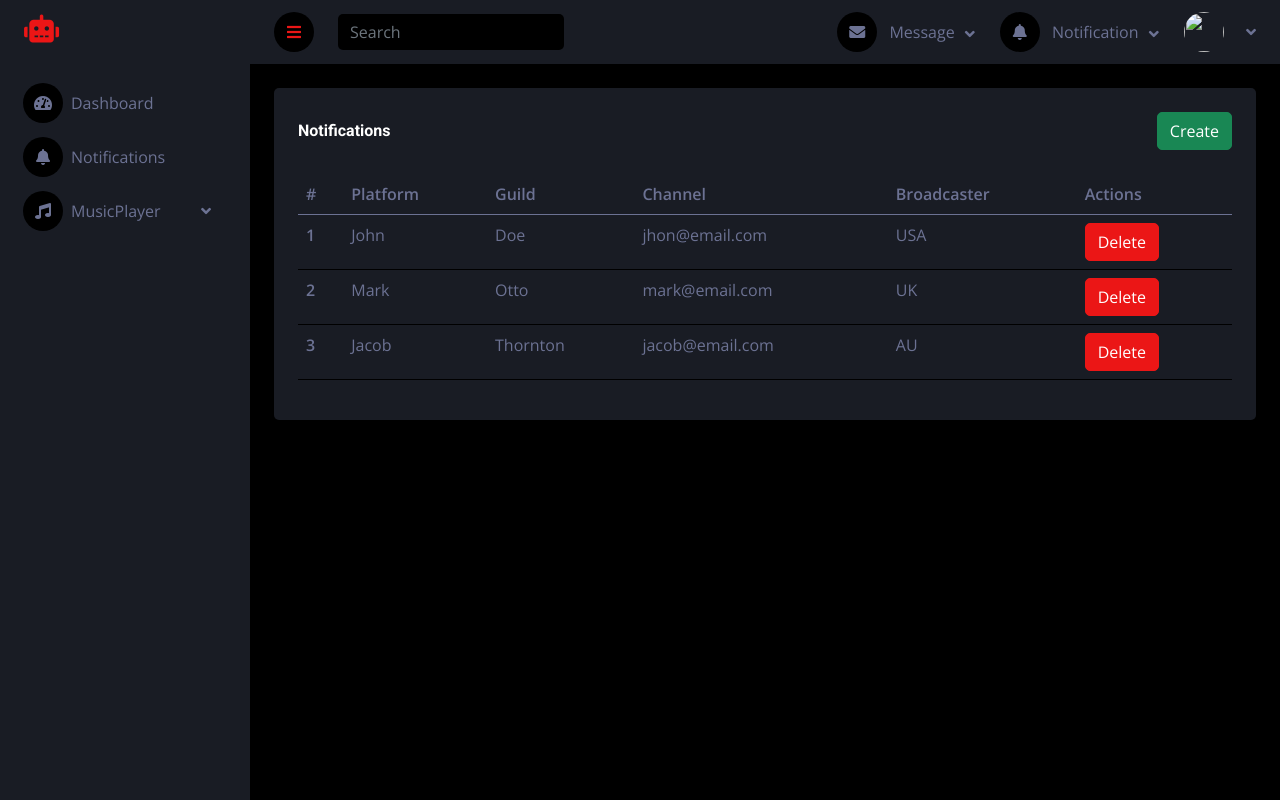
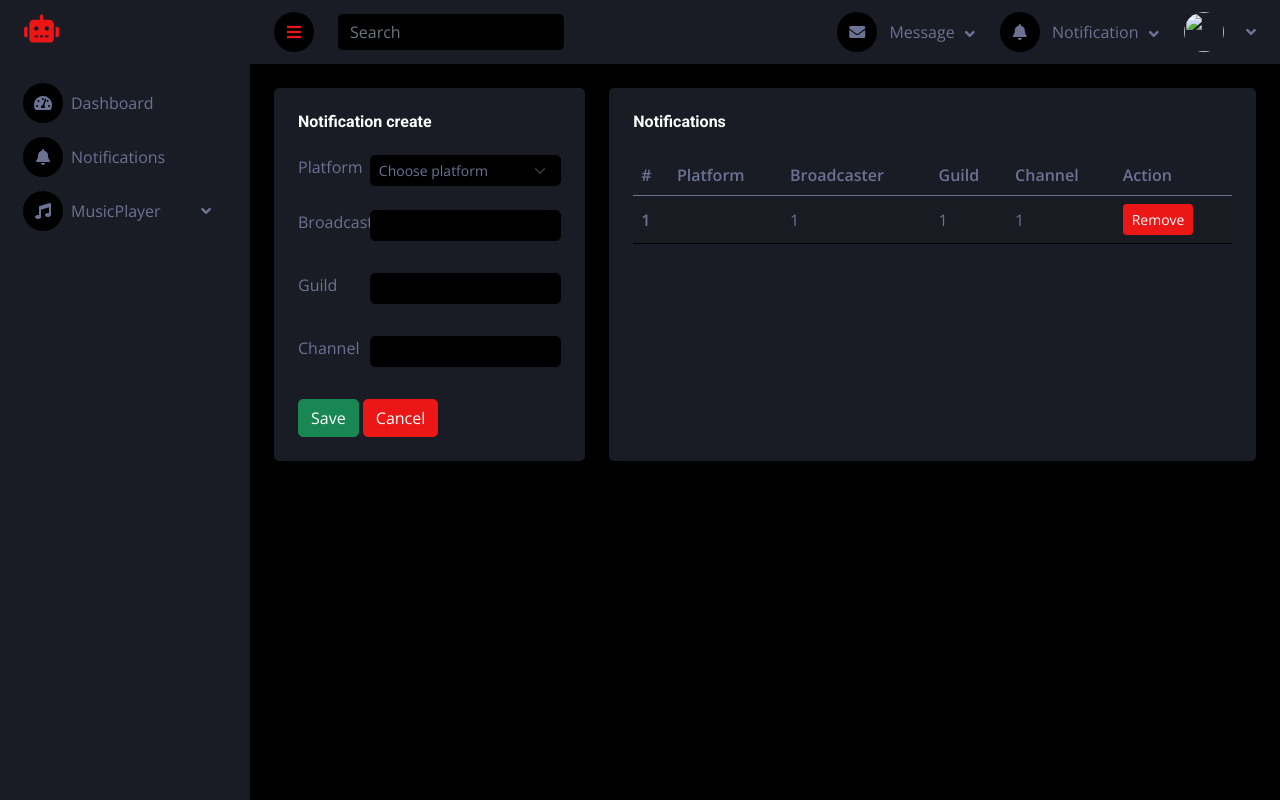
Before and after one commit to agarbuzov/ipc_discord_bot, a Python web app: template front/notifications/templates/notifications/index.html in a window 1280 px wide. Run offline with Jinja, Linux system fonts and the light colour scheme; the template is opened without the code that fills it: most values are stand-ins (such as "Sample title", 1, 10 or a date in 2020); some libraries are stand-ins or nearby versions.

Commit message:
Changed notifications template

```diff
--- a/front/base/middleware.py
+++ b/front/base/middleware.py
@@ -3,7 +3,7 @@
 from datetime import datetime
 from sqlalchemy import and_
 
-from front.base.utils import send_sock_msg
+from front.base.utils import send_socket_message
 
 from models import session as db_session
 from models import UserSession
@@ -22,5 +22,5 @@
 
 
 def bot_middleware():
-    bot_info = send_sock_msg("bot_info")
+    bot_info = send_socket_message("bot_info")
     session.bot = bot_info
--- a/front/base/routes.py
+++ b/front/base/routes.py
@@ -5,7 +5,6 @@
 from front.base.views import Auth
 from front.base.views import Logout
 from front.base.views import Profile
-from front.base.views import Test
 
 base = Blueprint("", __name__, template_folder="templates/")
 
@@ -14,5 +13,3 @@
 base.add_url_rule("/auth/", view_func=Auth.as_view("auth"))
 base.add_url_rule("/logout/", view_func=Logout.as_view("logout"))
 base.add_url_rule("/profile/", view_func=Profile.as_view("profile"))
-
-base.add_url_rule("/test/", view_func=Test.as_view("test"))
--- a/front/base/utils.py
+++ b/front/base/utils.py
@@ -19,7 +19,7 @@
     return data
 
 
-def send_sock_msg(event, data=None) -> dict:
+def send_socket_message(event, data=None) -> dict:
     try:
         with closing(create_connection("ws://localhost:5005")) as ws:
             ws.send(json.dumps({"event": event, "data": data}))
--- a/front/notifications/templates/notifications/index.html
+++ b/front/notifications/templates/notifications/index.html
@@ -2,57 +2,77 @@
 
 {% block content %}
     <div class="container-fluid pt-4 px-4">
+        <div class="row g-4">
+            <div class="col-sm-12 col-xl-4">
                 <div class="h-100 bg-secondary rounded p-4">
-            <div class="d-flex align-items-center justify-content-between mb-4">
-                <h6 class="mb-0">Notifications</h6>
-                <a class="btn btn-success" href="{{ url_for("notifications.create") }}">Create</a>
+                    <h6 class="mb-4">Notification create</h6>
+                    <form autocomplete="off" method="post" action="{{ url_for("notifications.create") }}">
+                        <div class="row mb-2">
+                            <label for="" class="col-sm-3">Platform</label>
+                            <div class="col-sm-9">
+                                <select class="form-select form-select-sm mb-3" aria-label=".form-select-sm example"
+                                        name="platform" required>
+                                    <option disabled selected>Choose platform</option>
+                                    <option value="twitch">Twitch</option>
+                                    <option value="trovo">Trovo</option>
+                                    <option value="telegram">Telegram</option>
+                                </select>
                             </div>
-            <div class="table-responsive">
-                <table class="table">
+                        </div>
+                        <div class="row mb-3">
+                            <label for="" class="col-sm-3">Broadcaster</label>
+                            <div class="col-sm-9">
+                                <input class="form-control form-select-sm mb-3" name="broadcaster">
+                            </div>
+                        </div>
+                        <div class="row mb-3">
+                            <label for="" class="col-sm-3">Guild</label>
+                            <div class="col-sm-9">
+                                <input class="form-control form-select-sm mb-3" name="guild">
+                            </div>
+                        </div>
+                        <div class="row mb-3">
+                            <label for="" class="col-sm-3">Channel</label>
+                            <div class="col-sm-9">
+                                <input class="form-control form-select-sm mb-3" name="channel">
+                            </div>
+                        </div>
+                        <input type="submit" class="btn btn-success" value="Save">
+                        <a class="btn btn-primary" href="{{ url_for }}">Cancel</a>
+                    </form>
+                </div>
+            </div>
+            <div class="col-sm-12 col-xl-8">
+                <div class="bg-secondary rounded h-100 p-4">
+                    <h6 class="mb-4">Notifications</h6>
+                    <table class="table table-striped">
                         <thead>
                         <tr>
                             <th scope="col">#</th>
                             <th scope="col">Platform</th>
+                            <th scope="col">Broadcaster</th>
                             <th scope="col">Guild</th>
                             <th scope="col">Channel</th>
-                        <th scope="col">Broadcaster</th>
-                        <th scope="col">Actions</th>
+                            <th scope="col">Action</th>
                         </tr>
                         </thead>
                         <tbody>
-                    <tr>
-                        <th scope="row">1</th>
-                        <td>John</td>
-                        <td>Doe</td>
-                        <td>jhon@email.com</td>
-                        <td>USA</td>
+                        {% for notification in notifications %}
+                            <tr class="align-middle">
+                                <th scope="row">{{ notification.id }}</th>
+                                <td>{{ notification.platform }}</td>
+                                <td>{{ notification.broadcaster_id }}</td>
+                                <td>{{ notification.guild_id }}</td>
+                                <td>{{ notification.channel_id }}</td>
                                 <td>
-                            <button class="btn btn-primary">Delete</button>
+                                    <button class="btn btn-sm btn-primary">Remove</button>
                                 </td>
                             </tr>
-                    <tr>
-                        <th scope="row">2</th>
-                        <td>Mark</td>
-                        <td>Otto</td>
-                        <td>mark@email.com</td>
-                        <td>UK</td>
-                        <td>
-                            <button class="btn btn-primary">Delete</button>
-                        </td>
-                    </tr>
-                    <tr>
-                        <th scope="row">3</th>
-                        <td>Jacob</td>
-                        <td>Thornton</td>
-                        <td>jacob@email.com</td>
-                        <td>AU</td>
-                        <td>
-                            <button class="btn btn-primary">Delete</button>
-                        </td>
-                    </tr>
+                        {% endfor %}
                         </tbody>
                     </table>
                 </div>
             </div>
         </div>
+    </div>
 {% endblock %}
--- a/front/notifications/views.py
+++ b/front/notifications/views.py
@@ -20,7 +20,8 @@
     @staticmethod
     @token_required
     def get():
-        return render_template("notifications/index.html")
+        notifications = db_session.query(Notification).all()
+        return render_template("notifications/index.html", notifications=notifications)
 
 
 class NotificationsCreate(MethodView):
--- a/front/player/templates/player/search.html
+++ b/front/player/templates/player/search.html
@@ -21,7 +21,7 @@
                         <div class="w-100 ms-3">
                             <div class="d-flex w-100 align-items-center">
                                 <img class="pe-2" src="{{ track.get("thumbnails")[0].get("url") }}"
-                                     width="100px">
+                                     width="112px" height="63px">
                                 <span class="w-100">
                                     <a href="{{ track.get("link") }}" target="_blank">{{ track.get("title") }}</a>
                                     {{ track.get("duration") }}
@@ -58,7 +58,6 @@
             icon.hide()
             let spinner = button.find(".spinner-border")
             spinner.show()
-
         })
     </script>
 {% endblock %}
--- a/front/static/css/style.css
+++ b/front/static/css/style.css
@@ -291,6 +291,7 @@
 /* width */
 ::-webkit-scrollbar {
     width: 10px;
+    height: 10px;
 }
 
 /* Track */
```
Also changed, not shown: front/base/views.py (+1 -15 lines), 1 other file. Lines whose indentation alone changed are shown as unchanged.
